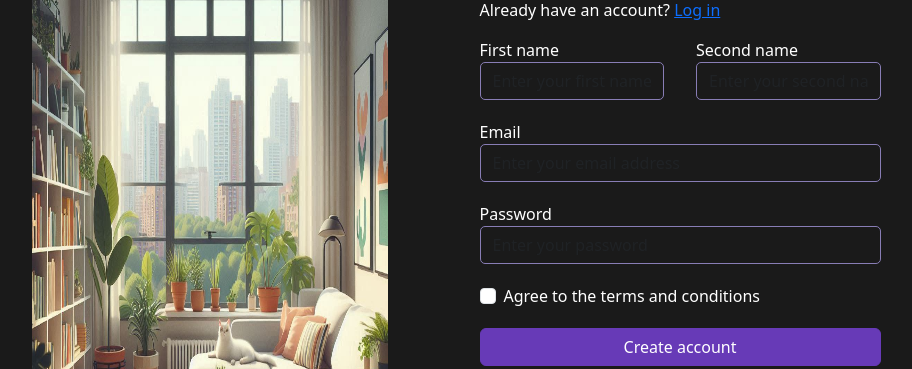
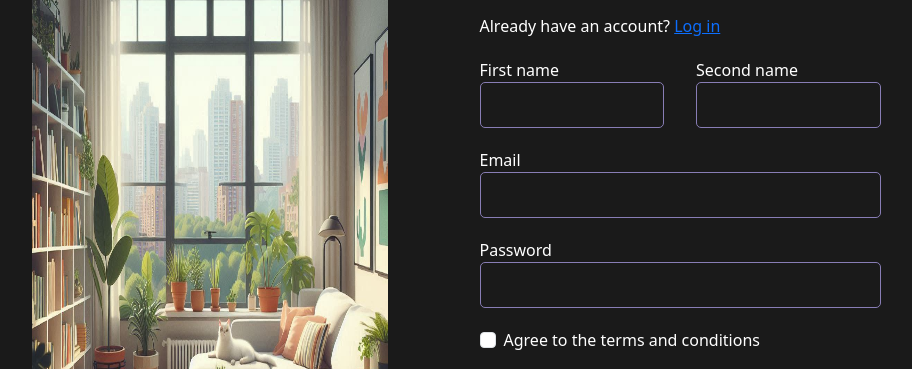
Before and after one commit to freshcodesElvo/dit--projrect-frontend, a website: page signup.html in a window 1280 px wide. Shown: the part 112-481 px from the top of the page, without its empty margins (98-1010 px from the left). Drawn offline with nearby package versions, Linux system fonts and the light colour scheme.

Commit message:
sign up final

```diff
--- a/scss/sections/_signup.scss
+++ b/scss/sections/_signup.scss
@@ -16,27 +16,30 @@ body {
 }
 .names-top{
     gap: 2em;
+    margin-top: 1.2em;
 }
 .form-container {
     max-width: 70%;
     border-radius: 10px;
     .have-an-account{
-        margin-top: 1em;
+        margin-top: 2em;
     }
 }
 
 .form-group {
     margin-bottom: 20px;
     .form-control{/* Rectangle 2 */
+        padding: 10px;
         box-sizing: border-box;
         background: transparent;
         border: 1px solid #887DB5;
         border-radius: 5px;
-
-
     }
 }
-.btn-primary {
+.btn-primary {/* Frame 1 */
+    padding: 10px;
+    background: #6E54B5;
+    border-radius: 5px;
     background-color: #673AB7;
     border-color: #673AB7;
 }
--- a/signup.html
+++ b/signup.html
@@ -28,12 +28,12 @@
                         <div class="names-top d-flex">
                             <div class="form-group">
                                 <label for="first-name">First name</label>
-                                <input type="text" class="form-control" id="first-name" placeholder="Enter your first name">
+                                <input type="text" class="form-control" id="first-name" >
                             </div>
 
                             <div class="form-group">
                                 <label for="second-name">Second name</label>
-                                <input type="text" class="form-control" id="second-name"   placeholder="Enter your second name">
+                                <input type="text" class="form-control" id="second-name"   >
                             </div>
 
                         </div>
@@ -41,12 +41,12 @@
 
                         <div class="form-group">
                             <label for="email">Email</label>
-                            <input type="email" class="form-control" id="email" placeholder="Enter your email address">
+                            <input type="email" class="form-control" id="email" >
                         </div>
 
                         <div class="form-group">
                             <label for="password">Password</label>
-                            <input type="password" class="form-control" id="password" placeholder="Enter your password">
+                            <input type="password" class="form-control" id="password">
                         </div>
 
                         <div class="form-group form-check">
```
Also changed, not shown: assets/css/style.css, 1 other file.
